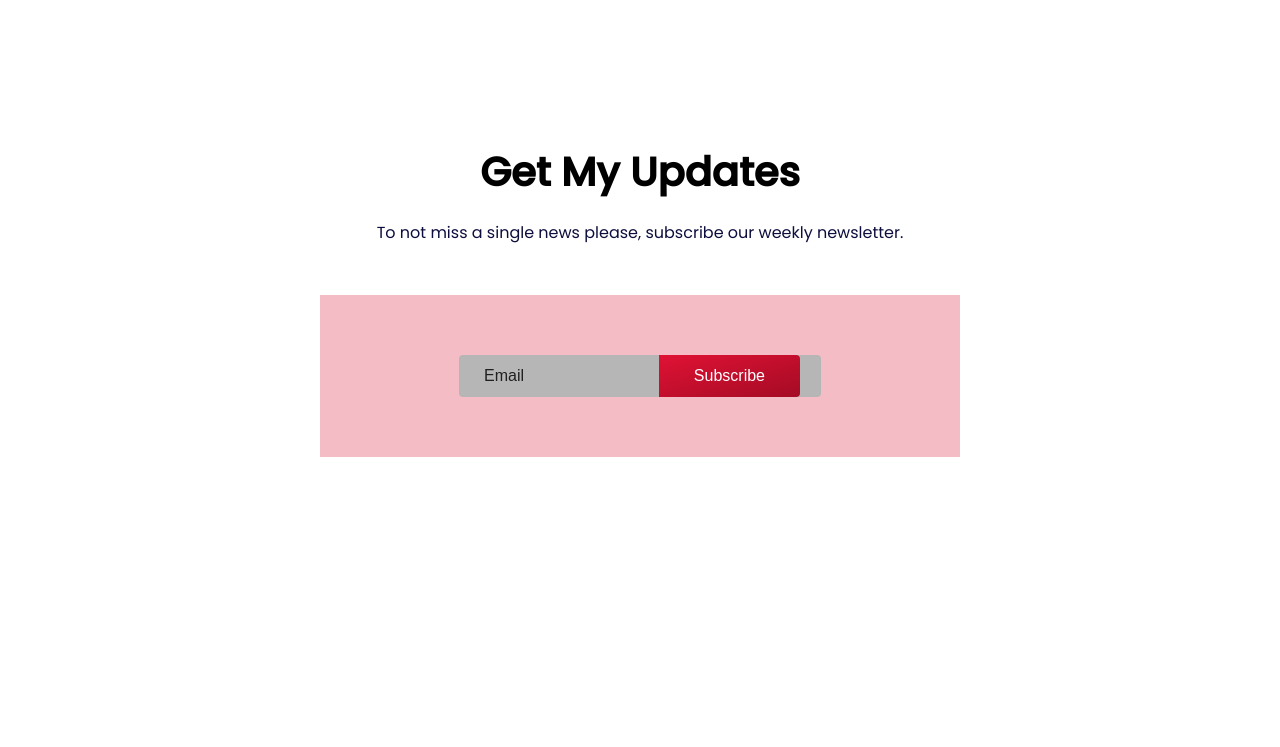
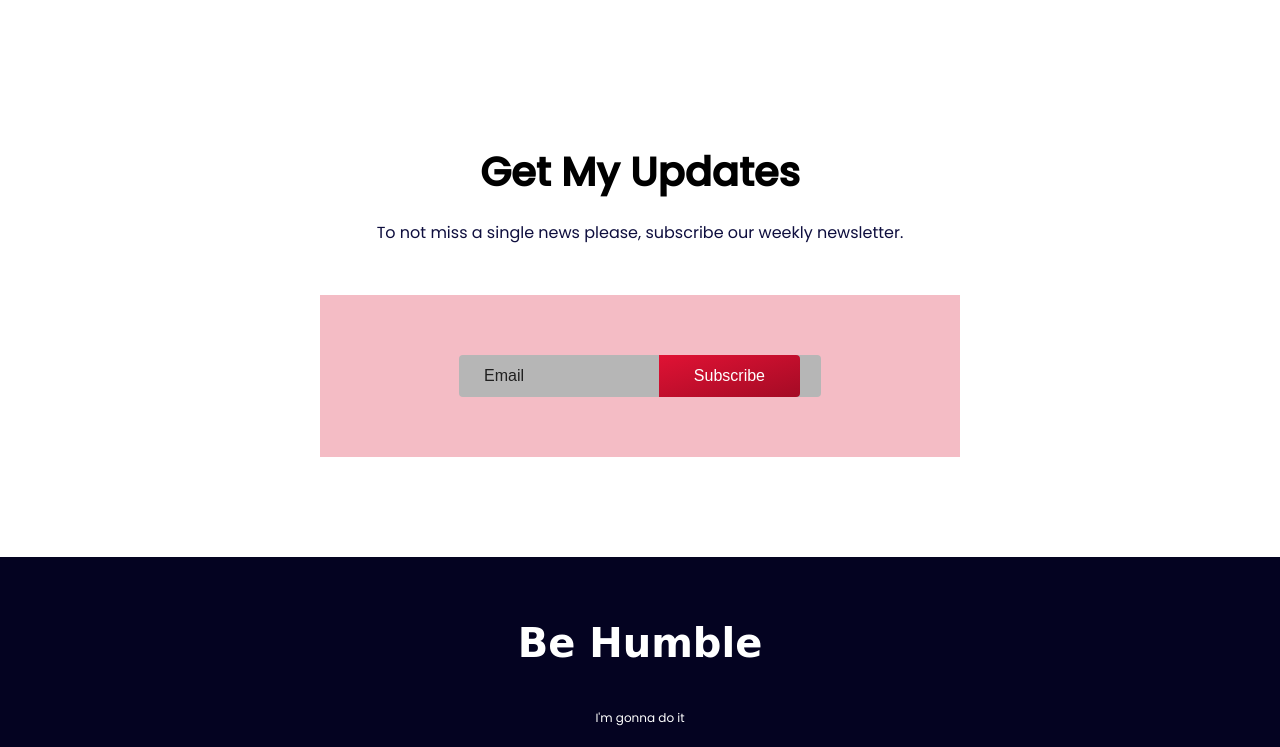
Before and after one commit to MRKPRO360/donate_today, a plain HTML site: page index.html in a window 1280 px wide. Shown: the part 3170-3917 px from the top of the page. Before the commit the page ends 3657 px from the top, so only its background shows below. Drawn offline with Linux system fonts and the light colour scheme; a web font is replaced by a local one.

Commit message:
footer added

```diff
--- a/index.html
+++ b/index.html
@@ -140,7 +140,16 @@
             </form>
         </section>
 
-
+        <footer class="footer">
+            <div class="footer__text-container  container text-center">
+            <h2 class="footer__heading heading-2">
+                Be Humble
+            </h2>
+            <span class="footer__inspiration">
+                I'm gonna do it
+            </span>
+            </div>
+        </footer>
     </main>
 </body>
 </html>
--- a/style.css
+++ b/style.css
@@ -32,6 +32,7 @@ img {
 .heading-3 {
     font-size: 2.5rem;
 }
+
 
 .flex {
     display: flex;
@@ -181,7 +182,7 @@ img {
 /* Newsletter */
 
 .newsletter {
-    padding: 3rem 0;
+    padding: 3rem 0 10rem;
 }
 
 .newsletter__heading {
@@ -227,3 +228,19 @@ img {
     right: 16rem;
 
 }
+
+/* Footer */
+
+.footer {
+    background-color: rgb(4, 3, 33);
+    padding: 2rem 0;
+    color: #fff;
+}
+
+.footer__heading {
+    font-family: 'The Nautigal', cursive;
+}
+
+.footer__inspiration {
+    font-size: 1.2rem;
+}
```
